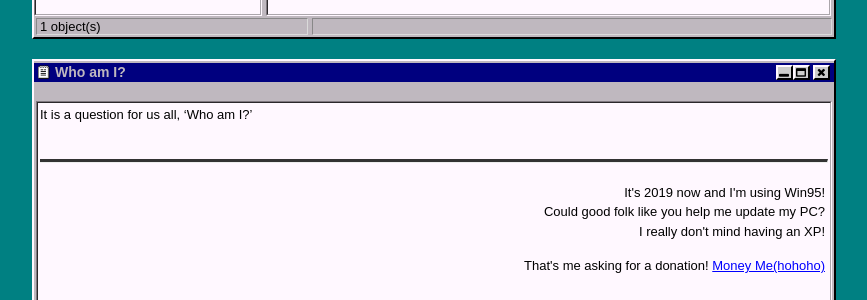
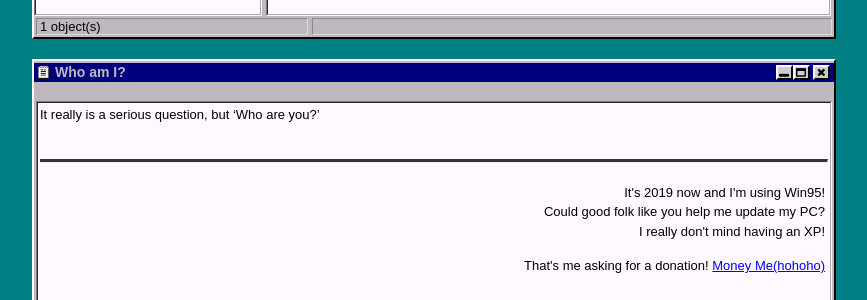
Before and after one commit to clapmania/clapmania.github.io, a Jekyll site: the page built from me/index.md, in a window 1280 px wide. Shown: the part 200-500 px from the top of the page, without its empty margins (206-1073 px from the left). Built offline with Jekyll 4.4.1, drawn with Linux system fonts in a browser that asks for light colours.

Commit message:
Update index.md

```diff
--- a/me/index.md
+++ b/me/index.md
@@ -3,4 +3,4 @@
 title: Who am I?
 ---
 
-It is a question for us all, 'Who am I?'
+It really is a serious question, but 'Who are you?'
```
